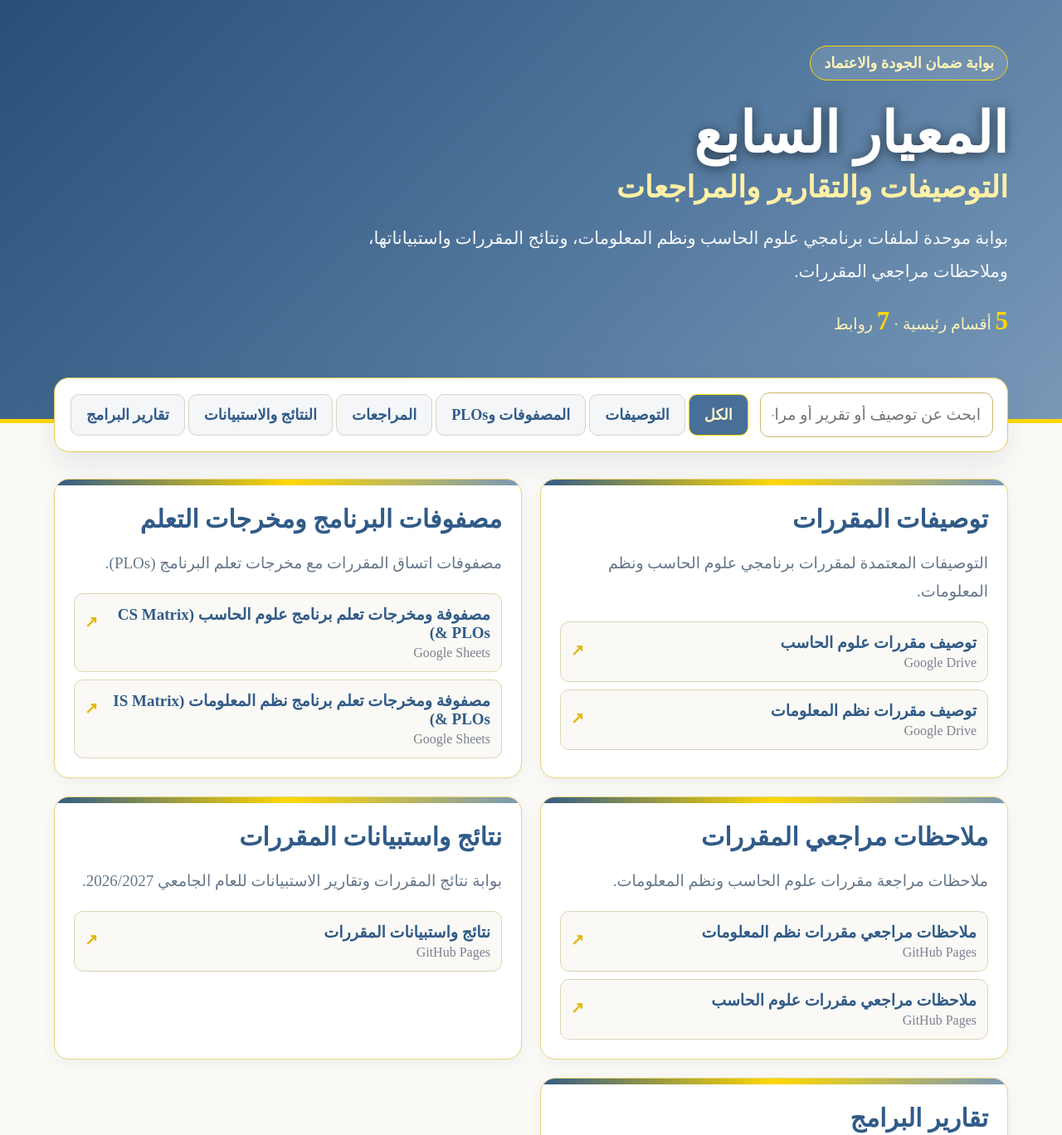
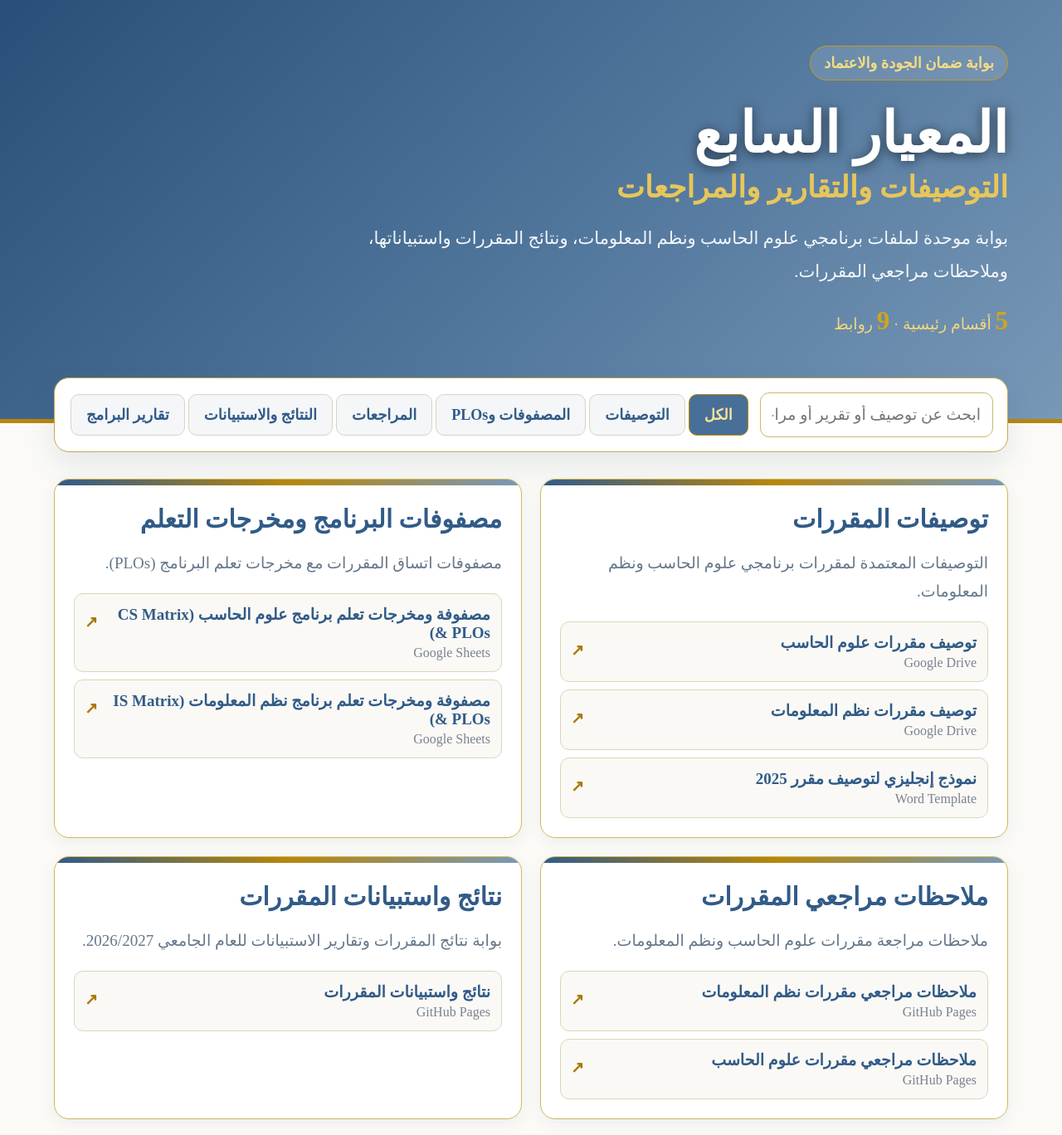
Before and after one commit to Gehadtaher-hub/Quality_Seventh_Standard_2027, a plain HTML site: page index.html in a window 1280 px wide. Shown: the top 1368 px of the page at 83% size. Drawn offline with Linux system fonts and the light colour scheme.

Commit message:
Add files via upload

```diff
--- a/assets/data.js
+++ b/assets/data.js
@@ -1,7 +1,7 @@
 window.PORTAL_DATA=[
-{id:"descriptions",label:"التوصيفات",title:"توصيفات المقررات",desc:"التوصيفات المعتمدة لمقررات برنامجي علوم الحاسب ونظم المعلومات.",links:[["توصيف مقررات علوم الحاسب","Google Drive","https://drive.google.com/drive/folders/1gojHeURVmZ0ybKvcgaa6o_igmCv0LuB1","ready"],["توصيف مقررات نظم المعلومات","Google Drive","https://drive.google.com/drive/folders/1mQElKzr4Slv7aYmkSF4N6M-1cdTB4E7-","ready"]]},
+{id:"descriptions",label:"التوصيفات",title:"توصيفات المقررات",desc:"التوصيفات المعتمدة لمقررات برنامجي علوم الحاسب ونظم المعلومات.",links:[["توصيف مقررات علوم الحاسب","Google Drive","https://drive.google.com/drive/folders/1gojHeURVmZ0ybKvcgaa6o_igmCv0LuB1","ready"],["توصيف مقررات نظم المعلومات","Google Drive","https://drive.google.com/drive/folders/1mQElKzr4Slv7aYmkSF4N6M-1cdTB4E7-","ready"],["نموذج إنجليزي لتوصيف مقرر 2025","Word Template","files/course-specification-template-2025.docx","ready"]]},
 {id:"matrices",label:"المصفوفات وPLOs",title:"مصفوفات البرنامج ومخرجات التعلم",desc:"مصفوفات اتساق المقررات مع مخرجات تعلم البرنامج (PLOs).",links:[["مصفوفة ومخرجات تعلم برنامج علوم الحاسب (CS Matrix & PLOs)","Google Sheets","https://docs.google.com/spreadsheets/d/1H1gJZF40unD3_0bDwMpnUH-xWnJJCJ0H/edit?gid=1035465374#gid=1035465374","ready"],["مصفوفة ومخرجات تعلم برنامج نظم المعلومات (IS Matrix & PLOs)","Google Sheets","https://docs.google.com/spreadsheets/d/1dvwBXa2xuSq1KAAbPQsuEJ9BVc9C1v70/edit?rtpof=true&gid=1135539850#gid=1135539850","ready"]]},
 {id:"reviews",label:"المراجعات",title:"ملاحظات مراجعي المقررات",desc:"ملاحظات مراجعة مقررات علوم الحاسب ونظم المعلومات.",links:[["ملاحظات مراجعي مقررات نظم المعلومات","GitHub Pages","https://gehadtaher-hub.github.io/is-course-review-comments/","ready"],["ملاحظات مراجعي مقررات علوم الحاسب","GitHub Pages","https://gehadtaher-hub.github.io/cs-course-review-comments/","ready"]]},
 {id:"results",label:"النتائج والاستبيانات",title:"نتائج واستبيانات المقررات",desc:"بوابة نتائج المقررات وتقارير الاستبيانات للعام الجامعي 2026/2027.",links:[["نتائج واستبيانات المقررات","GitHub Pages","https://gehadtaher-hub.github.io/Course_Reprts_2026_2027/","ready"]]},
-{id:"reports",label:"تقارير البرامج",title:"تقارير البرامج",desc:"سيتم إضافة روابط تقارير برنامجي علوم الحاسب ونظم المعلومات عند تجهيزها.",links:[["تقارير برنامج علوم الحاسب","قيد الإضافة","#","pending"],["تقارير برنامج نظم المعلومات","قيد الإضافة","#","pending"]]}
+{id:"reports",label:"تقارير البرامج",title:"تقارير البرامج",desc:"سيتم إضافة روابط تقارير برنامجي علوم الحاسب ونظم المعلومات عند تجهيزها.",links:[["نموذج إنجليزي لتقرير مقرر 2025","Word Template","files/course-report-template-2025.docx","ready"],["تقارير برنامج علوم الحاسب","قيد الإضافة","#","pending"],["تقارير برنامج نظم المعلومات","قيد الإضافة","#","pending"]]}
 ];
--- a/assets/style.css
+++ b/assets/style.css
@@ -61,3 +61,17 @@ article>i{background:linear-gradient(90deg,#315b88,#FFD700,#7898b7)}
 a:hover{border-color:#FFD700;box-shadow:0 3px 12px #FFD70030}
 a em{color:#E2B900}
 footer{border-top-color:#FFD700;color:#FFF0A6}
+
+/* Darker, richer gold accents */
+:root{--gold:#B8860B;--gold2:#E7C65A}
+header{border-bottom-color:#B8860B}
+header span{border-color:#C79A18;color:#F5DC83}
+.counts{color:#F2D77A}.counts b{color:#D1A51C}
+.tools{border-color:#C7A84A}
+.tools input:focus{border-color:#B8860B;box-shadow:0 0 0 4px #B8860B25}
+button:hover,button.on{border-color:#B8860B;color:#F7E49B}
+article{border-color:#D1B85B}
+article>i{background:linear-gradient(90deg,#315b88,#B8860B,#7898b7)}
+a:hover{border-color:#B8860B;box-shadow:0 3px 12px #B8860B25}
+a em{color:#A77800}
+footer{border-top-color:#B8860B;color:#E7C65A}
```
